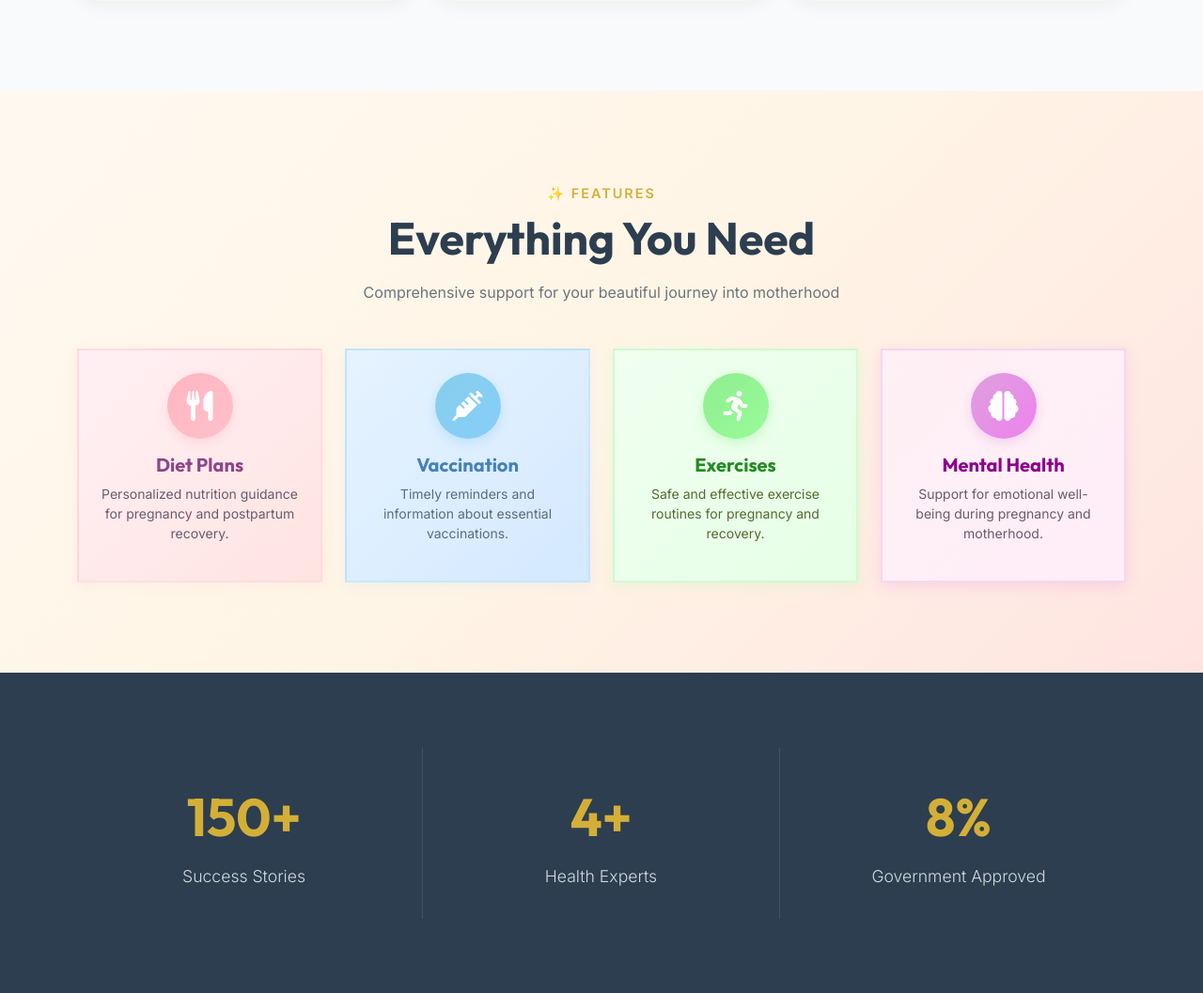
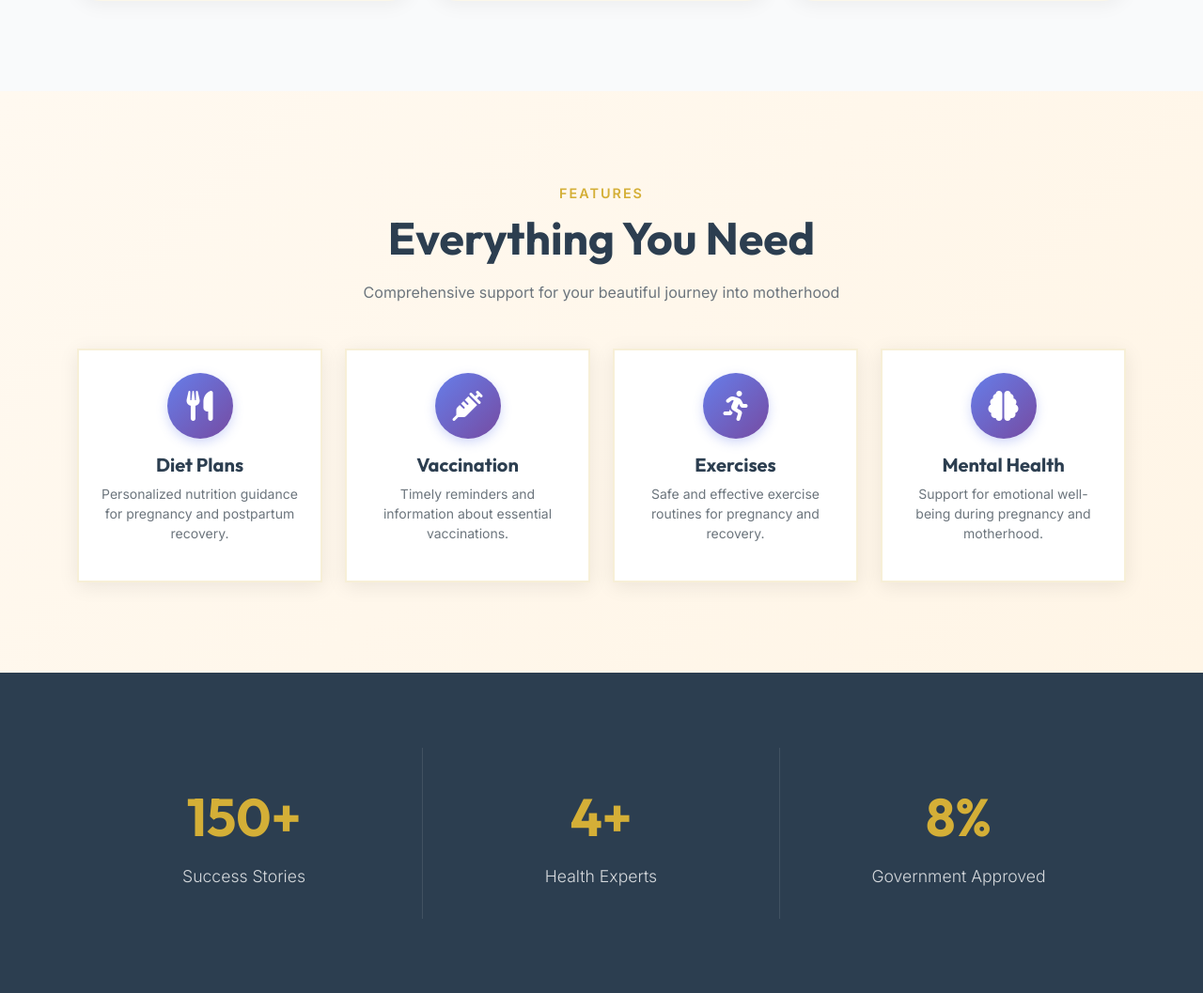
Before and after one commit to AaSu9/Aamcare, a Django app: page / in a window 1280 px wide. Shown: the part 1281-2338 px from the top of the page at 94% size. Run offline with Django 4.2, Linux system fonts and the light colour scheme; data comes from the database, SQL or seed files in the repository.

Commit message:
Align homepage theme with dashboard - Match color scheme and design language - Maintain warm, mother-friendly aesthetic - Use consistent hover effects and styling - Keep golden accents for branding consistency

```diff
--- a/core/templates/core/home.html
+++ b/core/templates/core/home.html
@@ -328,48 +300,48 @@
 </section>
 
 <!-- Detailed Features -->
-<section class="py-5" style="background: linear-gradient(135deg, #FFF9F0 0%, #FFF5E6 50%, #FFE4E1 100%);">
+<section class="py-5" style="background: linear-gradient(135deg, #FFF9F0 0%, #FFF5E6 100%);">
     <div class="container py-5">
         <div class="text-center mb-5 animate-up">
-            <span class="fw-bold text-uppercase" style="color: #D4AF37; letter-spacing: 2px; font-size: 0.9rem;">✨ Features</span>
+            <span class="fw-bold text-uppercase" style="color: #D4AF37; letter-spacing: 2px; font-size: 0.9rem;">Features</span>
             <h2 class="display-5 fw-bold mt-2" style="color: #2C3E50;">{% trans "Everything You Need" %}</h2>
             <p class="text-muted mt-3 mx-auto" style="max-width: 600px;">Comprehensive support for your beautiful journey into motherhood</p>
         </div>
         <div class="row g-4">
             <div class="col-lg-3 col-md-6 animate-up">
-                <div class="p-4 rounded-4 h-100 text-center hover-lift transition-all" style="background: linear-gradient(135deg, #FFF0F5, #FFE4E1); border: 2px solid rgba(255, 182, 193, 0.3); box-shadow: 0 4px 15px rgba(255, 192, 203, 0.2);">
-                    <div class="mb-3" style="background: linear-gradient(135deg, #FFB6C1, #FFC0CB); width: 70px; height: 70px; border-radius: 50%; display: flex; align-items: center; justify-content: center; margin: 0 auto; box-shadow: 0 4px 12px rgba(255, 182, 193, 0.4);">
+                <div class="p-4 rounded-4 h-100 text-center hover-lift transition-all" style="background: white; border: 2px solid rgba(212, 175, 55, 0.2); box-shadow: 0 4px 20px rgba(0, 0, 0, 0.08);">
+                    <div class="mb-3" style="background: linear-gradient(135deg, #667eea, #764ba2); width: 70px; height: 70px; border-radius: 50%; display: flex; align-items: center; justify-content: center; margin: 0 auto; box-shadow: 0 4px 12px rgba(102, 126, 234, 0.3);">
                         <i class="fas fa-utensils fa-2x" style="color: white;"></i>
                     </div>
-                    <h5 style="color: #8B4789; font-weight: 700;">{% trans "Diet Plans" %}</h5>
-                    <p class="small" style="color: #6B5B6E;">{% trans "Personalized nutrition guidance for pregnancy and postpartum recovery." %}</p>
+                    <h5 style="color: #2C3E50; font-weight: 700;">{% trans "Diet Plans" %}</h5>
+                    <p class="small text-muted">{% trans "Personalized nutrition guidance for pregnancy and postpartum recovery." %}</p>
                 </div>
             </div>
             <div class="col-lg-3 col-md-6 animate-up" style="animation-delay: 0.1s;">
-                <div class="p-4 rounded-4 h-100 text-center hover-lift transition-all" style="background: linear-gradient(135deg, #E6F3FF, #D4E9FF); border: 2px solid rgba(135, 206, 250, 0.3); box-shadow: 0 4px 15px rgba(173, 216, 230, 0.2);">
-                    <div class="mb-3" style="background: linear-gradient(135deg, #87CEEB, #87CEFA); width: 70px; height: 70px; border-radius: 50%; display: flex; align-items: center; justify-content: center; margin: 0 auto; box-shadow: 0 4px 12px rgba(135, 206, 250, 0.4);">
+                <div class="p-4 rounded-4 h-100 text-center hover-lift transition-all" style="background: white; border: 2px solid rgba(212, 175, 55, 0.2); box-shadow: 0 4px 20px rgba(0, 0, 0, 0.08);">
+                    <div class="mb-3" style="background: linear-gradient(135deg, #667eea, #764ba2); width: 70px; height: 70px; border-radius: 50%; display: flex; align-items: center; justify-content: center; margin: 0 auto; box-shadow: 0 4px 12px rgba(102, 126, 234, 0.3);">
                         <i class="fas fa-syringe fa-2x" style="color: white;"></i>
                     </div>
-                    <h5 style="color: #4682B4; font-weight: 700;">{% trans "Vaccination" %}</h5>
-                    <p class="small" style="color: #5A6C7D;">{% trans "Timely reminders and information about essential vaccinations." %}</p>
+                    <h5 style="color: #2C3E50; font-weight: 700;">{% trans "Vaccination" %}</h5>
+                    <p class="small text-muted">{% trans "Timely reminders and information about essential vaccinations." %}</p>
                 </div>
             </div>
             <div class="col-lg-3 col-md-6 animate-up" style="animation-delay: 0.2s;">
-                <div class="p-4 rounded-4 h-100 text-center hover-lift transition-all" style="background: linear-gradient(135deg, #F0FFF0, #E6FFE6); border: 2px solid rgba(144, 238, 144, 0.3); box-shadow: 0 4px 15px rgba(152, 251, 152, 0.2);">
-                    <div class="mb-3" style="background: linear-gradient(135deg, #90EE90, #98FB98); width: 70px; height: 70px; border-radius: 50%; display: flex; align-items: center; justify-content: center; margin: 0 auto; box-shadow: 0 4px 12px rgba(144, 238, 144, 0.4);">
+                <div class="p-4 rounded-4 h-100 text-center hover-lift transition-all" style="background: white; border: 2px solid rgba(212, 175, 55, 0.2); box-shadow: 0 4px 20px rgba(0, 0, 0, 0.08);">
+                    <div class="mb-3" style="background: linear-gradient(135deg, #667eea, #764ba2); width: 70px; height: 70px; border-radius: 50%; display: flex; align-items: center; justify-content: center; margin: 0 auto; box-shadow: 0 4px 12px rgba(102, 126, 234, 0.3);">
                         <i class="fas fa-running fa-2x" style="color: white;"></i>
                     </div>
-                    <h5 style="color: #228B22; font-weight: 700;">{% trans "Exercises" %}</h5>
-                    <p class="small" style="color: #556B2F;">{% trans "Safe and effective exercise routines for pregnancy and recovery." %}</p>
+                    <h5 style="color: #2C3E50; font-weight: 700;">{% trans "Exercises" %}</h5>
+                    <p class="small text-muted">{% trans "Safe and effective exercise routines for pregnancy and recovery." %}</p>
                 </div>
             </div>
             <div class="col-lg-3 col-md-6 animate-up" style="animation-delay: 0.3s;">
-                <div class="p-4 rounded-4 h-100 text-center hover-lift transition-all" style="background: linear-gradient(135deg, #FFF0F5, #FFEEF8); border: 2px solid rgba(221, 160, 221, 0.3); box-shadow: 0 4px 15px rgba(218, 112, 214, 0.2);">
-                    <div class="mb-3" style="background: linear-gradient(135deg, #DDA0DD, #EE82EE); width: 70px; height: 70px; border-radius: 50%; display: flex; align-items: center; justify-content: center; margin: 0 auto; box-shadow: 0 4px 12px rgba(221, 160, 221, 0.4);">
+                <div class="p-4 rounded-4 h-100 text-center hover-lift transition-all" style="background: white; border: 2px solid rgba(212, 175, 55, 0.2); box-shadow: 0 4px 20px rgba(0, 0, 0, 0.08);">
+                    <div class="mb-3" style="background: linear-gradient(135deg, #667eea, #764ba2); width: 70px; height: 70px; border-radius: 50%; display: flex; align-items: center; justify-content: center; margin: 0 auto; box-shadow: 0 4px 12px rgba(102, 126, 234, 0.3);">
                         <i class="fas fa-brain fa-2x" style="color: white;"></i>
                     </div>
-                    <h5 style="color: #8B008B; font-weight: 700;">{% trans "Mental Health" %}</h5>
-                    <p class="small" style="color: #6B5B6E;">{% trans "Support for emotional well-being during pregnancy and motherhood." %}</p>
+                    <h5 style="color: #2C3E50; font-weight: 700;">{% trans "Mental Health" %}</h5>
+                    <p class="small text-muted">{% trans "Support for emotional well-being during pregnancy and motherhood." %}</p>
                 </div>
             </div>
         </div>
```
Also changed, not shown: other parts of core/templates/core/home.html (+3 -31 lines).
